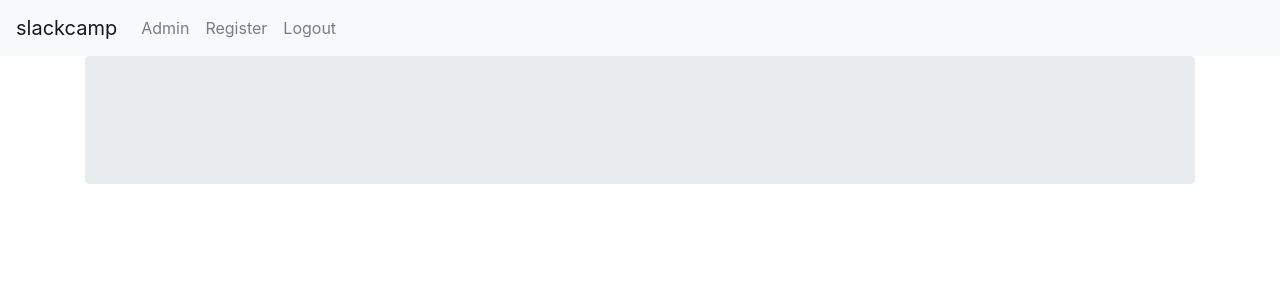
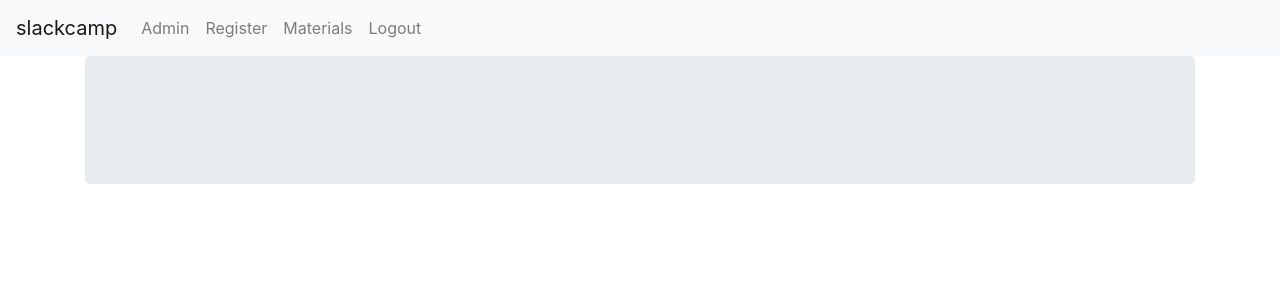
Before and after one commit to theamansingh/slackcamp, a Django app: page /base/ in a window 1280 px wide. Shown: the top 300 px of the page. Run offline with Django 3.2, Linux system fonts and the light colour scheme; a user stored in the database is signed in; some libraries are stand-ins or nearby versions.

Commit message:
Materials section added

```diff
--- a/slackcamp/slackcamp/settings.py
+++ b/slackcamp/slackcamp/settings.py
@@ -138,4 +138,3 @@ MEDIA_ROOT= MEDIA_DIR
 MEDIA_URL = '/media/'
 
 LOGIN_URL = '/app/user_login'
-LOGIN_REDIRECT='home'
--- a/slackcamp/templates/app/base.html
+++ b/slackcamp/templates/app/base.html
@@ -12,13 +12,16 @@
           <span class="navbar-toggler-icon"></span>
         </button>
         <div class="collapse navbar-collapse" id="navbarNavAltMarkup">
-          <div class="navbar-nav">
-            <a class="nav-item nav-link" href="{% url 'admin:index' %}">Admin</a>
-            <a class="nav-item nav-link" href="{% url 'app:register' %}">Register</a>
+          <div class="navbar-nav ">
+            <a class="nav-item nav-link mr-auto" href="{% url 'admin:index' %}">Admin</a>
+            <a class="nav-item nav-link mr-auto" href="{% url 'app:register' %}">Register</a>
             {% if user.is_authenticated %}
-            <a class="nav-item nav-link" href="{% url 'app:logout' %}">Logout</a>
+            <a class="nav-item nav-link mr-auto" href="{% url 'app:materials' %}">Materials</a>
+            {% endif %}
+            {% if user.is_authenticated %}
+            <a class="nav-item nav-link mr-auto" href="{% url 'app:logout' %}">Logout</a>
             {% else %}
-            <a class="nav-item nav-link" href="{% url 'app:login' %}">Login</a>
+            <a class="nav-item nav-link mr-auto" href="{% url 'app:login' %}">Login</a>
             {% endif %}
           </div>
         </div>
```
Also changed, not shown: slackcamp/db.sqlite3.
